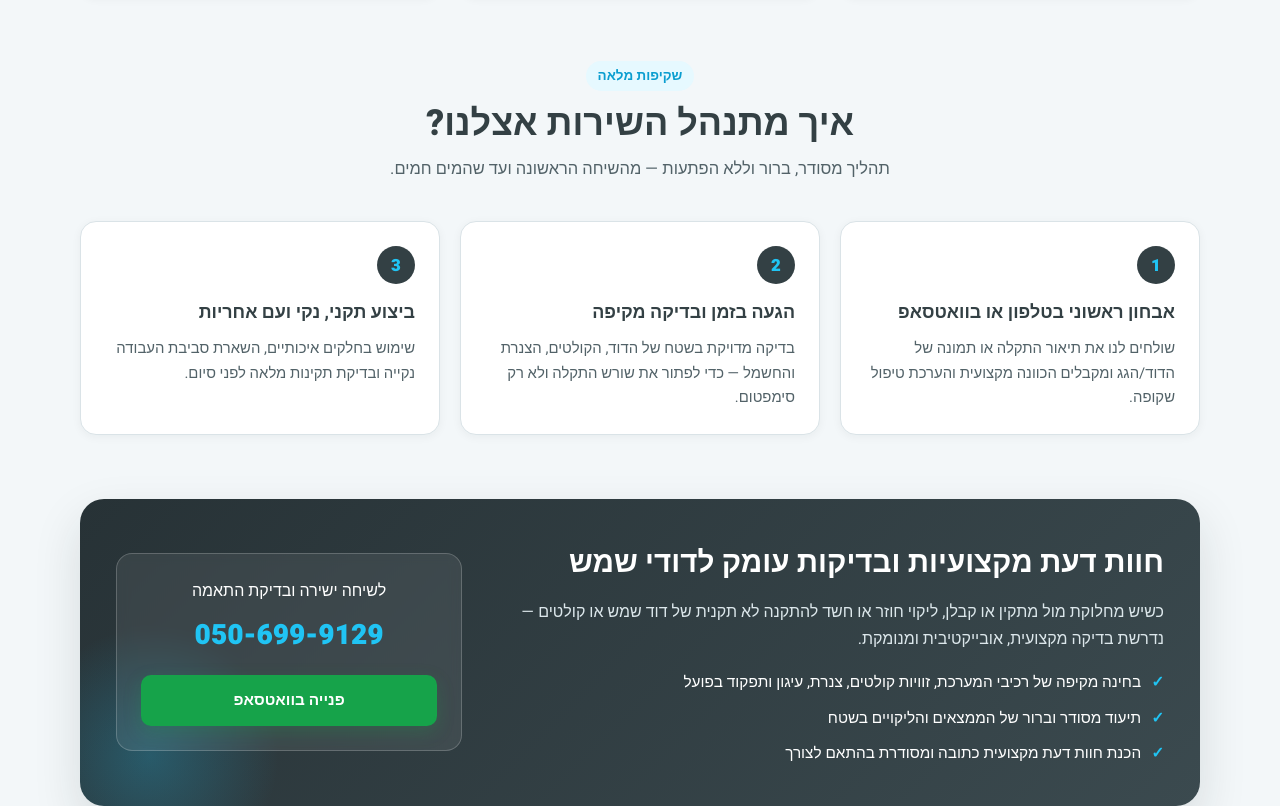
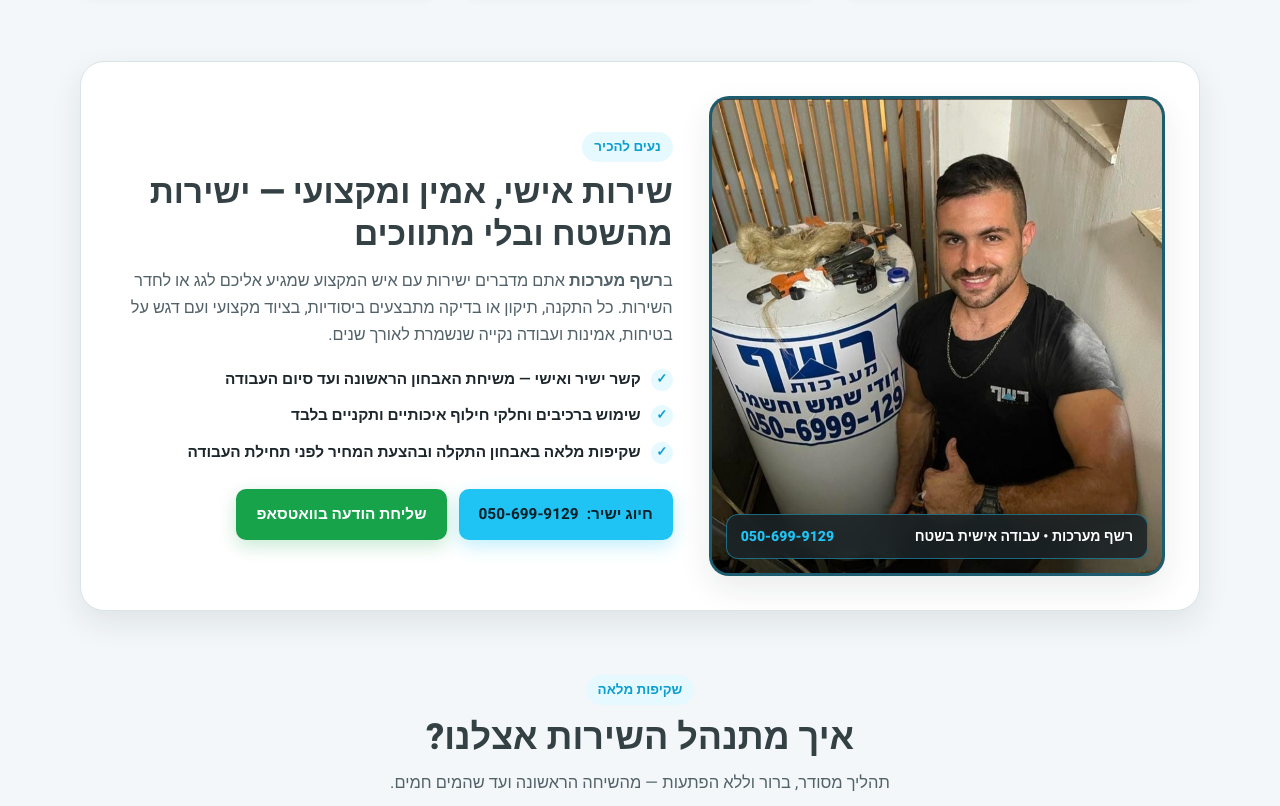
Before and after one commit to ishayreshef-lab/reshef-systems, a plain HTML site: page index.html in a window 1280 px wide. Shown: the part 1552-2358 px from the top of the page. Drawn offline with Linux system fonts and the light colour scheme.

Commit message:
Add technician photo and About section (index.html)

```diff
--- a/index.html
+++ b/index.html
@@ -719,6 +719,116 @@
     }
 
     /* Process Steps */
+    .about-card {
+      background: var(--bg-card);
+      border: 1px solid var(--border-light);
+      border-radius: var(--radius-lg);
+      padding: 34px;
+      box-shadow: var(--shadow-md);
+      display: grid;
+      grid-template-columns: 0.9fr 1.1fr;
+      gap: 36px;
+      align-items: center;
+    }
+
+    .about-photo-wrap {
+      position: relative;
+      border-radius: 20px;
+      overflow: hidden;
+      border: 3px solid rgba(32, 196, 244, 0.35);
+      box-shadow: var(--shadow-md);
+      background: var(--brand-slate-deep);
+      aspect-ratio: 4 / 5;
+      max-height: 480px;
+      width: 100%;
+    }
+
+    .about-photo-wrap img {
+      width: 100%;
+      height: 100%;
+      object-fit: cover;
+      object-position: center top;
+      display: block;
+    }
+
+    .about-photo-badge {
+      position: absolute;
+      bottom: 14px;
+      right: 14px;
+      left: 14px;
+      background: rgba(27, 36, 39, 0.86);
+      backdrop-filter: blur(8px);
+      -webkit-backdrop-filter: blur(8px);
+      color: #ffffff;
+      padding: 10px 14px;
+      border-radius: 12px;
+      border: 1px solid rgba(32, 196, 244, 0.45);
+      display: flex;
+      align-items: center;
+      justify-content: space-between;
+      gap: 10px;
+      font-size: 0.88rem;
+      font-weight: 700;
+    }
+
+    .about-photo-badge span.dot {
+      color: var(--brand-cyan);
+      font-weight: 800;
+    }
+
+    .about-content h2 {
+      margin: 0 0 12px;
+      font-size: clamp(1.55rem, 2.8vw, 2.1rem);
+      font-weight: 800;
+      color: var(--brand-slate-dark);
+      line-height: 1.25;
+    }
+
+    .about-content p {
+      margin: 0 0 18px;
+      color: var(--text-muted);
+      font-size: 1.02rem;
+    }
+
+    .about-list {
+      list-style: none;
+      padding: 0;
+      margin: 0 0 24px;
+      display: grid;
+      gap: 11px;
+    }
+
+    .about-list li {
+      display: flex;
+      align-items: flex-start;
+      gap: 10px;
+      font-size: 0.96rem;
+      font-weight: 600;
+      color: var(--text-main);
+    }
+
+    .about-list li::before {
+      content: "✓";
+      width: 22px;
+      height: 22px;
+      border-radius: 50%;
+      background: var(--brand-cyan-soft);
+      color: var(--brand-cyan-dark);
+      display: inline-flex;
+      align-items: center;
+      justify-content: center;
+      font-weight: 900;
+      font-size: 0.82rem;
+      flex-shrink: 0;
+      margin-top: 2px;
+    }
+
+    .about-cta-row {
+      display: flex;
+      flex-wrap: wrap;
+      gap: 12px;
+    }
+
     .process-grid {
       display: grid;
       grid-template-columns: repeat(3, 1fr);
@@ -1244,10 +1354,18 @@
       .mobile-menu-btn { display: inline-flex; }
       .hero-grid,
       .services-grid,
+      .about-card,
       .process-grid,
       .highlight-box,
       .contact-grid {
         grid-template-columns: 1fr;
+      }
+      .about-card {
+        padding: 22px;
+        gap: 24px;
+      }
+      .about-photo-wrap {
+        max-height: 420px;
       }
       .trust-strip {
         grid-template-columns: 1fr;
@@ -1285,6 +1403,7 @@
 
       <nav class="main-nav" aria-label="ניווט ראשי">
         <a href="#services">שירותים</a>
+        <a href="#about">אודות</a>
         <a href="#process">איך זה עובד</a>
         <a href="#expert">חוות דעת מקצועיות</a>
         <a href="#areas">אזורי שירות</a>
@@ -1309,6 +1428,7 @@
     <div id="mobile-drawer" class="mobile-drawer" aria-label="תפריט מובייל">
       <nav>
         <a href="#services">שירותים</a>
+        <a href="#about">אודות</a>
         <a href="#process">איך זה עובד</a>
         <a href="#expert">חוות דעת מקצועיות</a>
         <a href="#areas">אזורי שירות</a>
@@ -1512,6 +1632,38 @@
       </div>
     </section>
 
+    <!-- About / Meet Us -->
+    <section id="about" class="content-section" style="padding-top: 0;">
+      <div class="container">
+        <div class="about-card">
+          <div class="about-photo-wrap">
+            <img src="technician.jpg" alt="רשף מערכות — התקנה ותיקון דודי שמש וחשמל בשטח" loading="lazy" />
+            <div class="about-photo-badge">
+              <span>רשף מערכות • עבודה אישית בשטח</span>
+              <span class="dot" dir="ltr">050-699-9129</span>
+            </div>
+          </div>
+
+          <div class="about-content">
+            <span class="section-eyebrow">נעים להכיר</span>
+            <h2>שירות אישי, אמין ומקצועי — ישירות מהשטח ובלי מתווכים</h2>
+            <p>
+              ב<strong>רשף מערכות</strong> אתם מדברים ישירות עם איש המקצוע שמגיע אליכם לגג או לחדר השירות. כל התקנה, תיקון או בדיקה מתבצעים ביסודיות, בציוד מקצועי ועם דגש על בטיחות, אמינות ועבודה נקייה שנשמרת לאורך שנים.
+            </p>
+            <ul class="about-list">
+              <li>קשר ישיר ואישי — משיחת האבחון הראשונה ועד סיום העבודה</li>
+              <li>שימוש ברכיבים וחלקי חילוף איכותיים ותקניים בלבד</li>
+              <li>שקיפות מלאה באבחון התקלה ובהצעת המחיר לפני תחילת העבודה</li>
+            </ul>
+            <div class="about-cta-row">
+              <a href="tel:+972506999129" class="btn btn-primary">חיוג ישיר: <span dir="ltr">050-699-9129</span></a>
+              <a href="https://wa.me/972506999129" target="_blank" rel="noopener noreferrer" class="btn btn-whatsapp">שליחת הודעה בוואטסאפ</a>
+            </div>
+          </div>
+        </div>
+      </div>
+    </section>
+
     <!-- How It Works -->
     <section id="process" class="content-section" style="padding-top: 0;">
       <div class="container">
```
